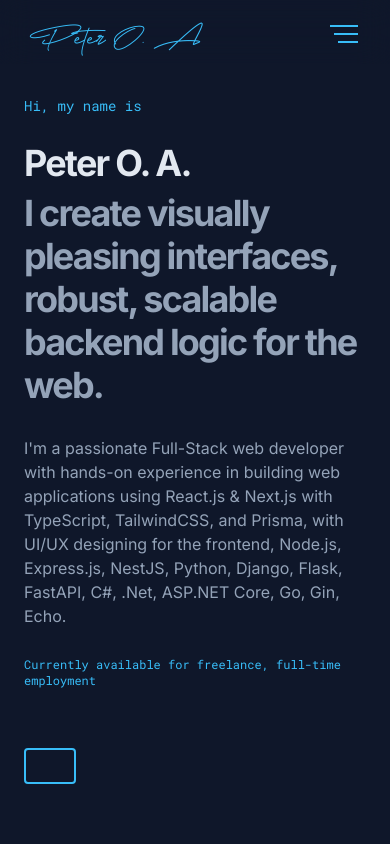
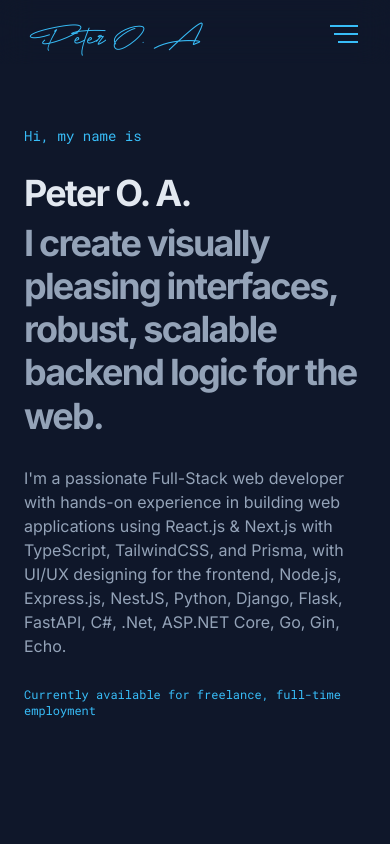
Before and after one commit to masterwww1/Portfolio, a Next.js app: page / in a window 390 px wide. Shown: the top 844 px of the page. Built offline with nearby package versions, Linux system fonts and the light colour scheme.

Commit message:
fix: Button error

```diff
--- a/src/containers/Hero.tsx
+++ b/src/containers/Hero.tsx
@@ -3,15 +3,14 @@ import { heroSection } from '@/lib/content/hero';
 import useWindowWidth from '@/lib/hooks/use-window-width';
 import { getBreakpointsWidth } from '@/lib/utils/helper';
 
-import { Button, Wrapper } from '@/components';
+import { Wrapper } from '@/components';
 
 import { slideUp } from '@/styles/animations';
 
 import { motion } from 'framer-motion';
 
 const Hero = () => {
-  const { cta, subtitle, title, tagline, description, specialText } =
-    heroSection;
+  const { subtitle, title, tagline, description, specialText } = heroSection;
 
   const windowWidth = useWindowWidth();
   const md = getBreakpointsWidth('md');
@@ -70,23 +69,6 @@ const Hero = () => {
       >
         {specialText}
       </motion.p>
-
-      {cta && (
-        <Button
-          size="lg"
-          type="link"
-          variants={slideUp({ delay: getAnimationDelay(5) })}
-          initial="hidden"
-          animate="show"
-          href={cta?.url ?? '#'}
-          className={`mt-5 xs:mt-8 md:mt-10 ${
-            cta.hideInDesktop ? 'md:hidden' : ''
-          }`}
-          sameTab={cta?.sameTab}
-        >
-          {cta.title}
-        </Button>
-      )}
     </Wrapper>
   );
 };
```
Also changed, not shown: 1 other file (tests, documents, lock files or other folders).
